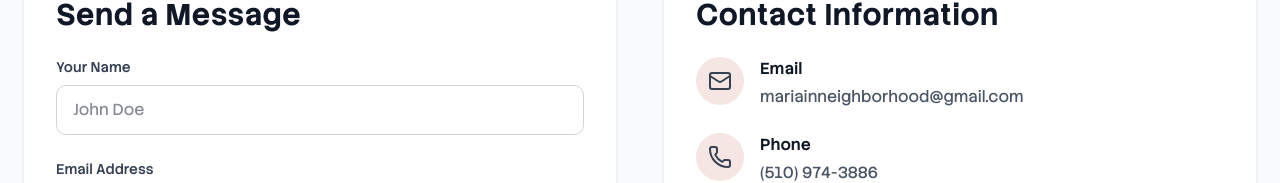
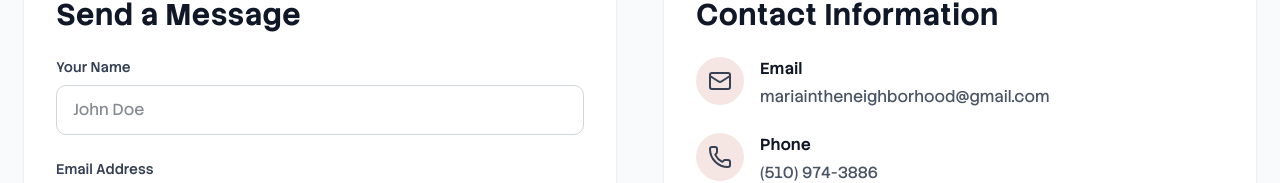
Before and after one commit to LanceTreyark/mariainneighborhood.com, a Next.js app: page /contact in a window 1280 px wide. Shown: the part 579-762 px from the top of the page. Built offline with nearby package versions, Linux system fonts and the light colour scheme.

Commit message:
01.15.26 08:39PM

```diff
--- a/components/contact-form.tsx
+++ b/components/contact-form.tsx
@@ -183,7 +183,7 @@ export function ContactForm() {
                       href="mailto:maria@mariainneighborhood.com"
                       className="text-gray-600 hover:text-[#dcbbb4]"
                     >
-                      mariainneighborhood@gmail.com
+                      mariaintheneighborhood@gmail.com
                     </a>
                   </div>
                 </div>
```
